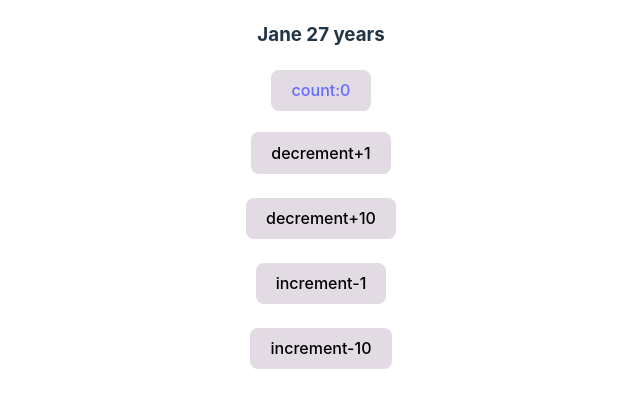
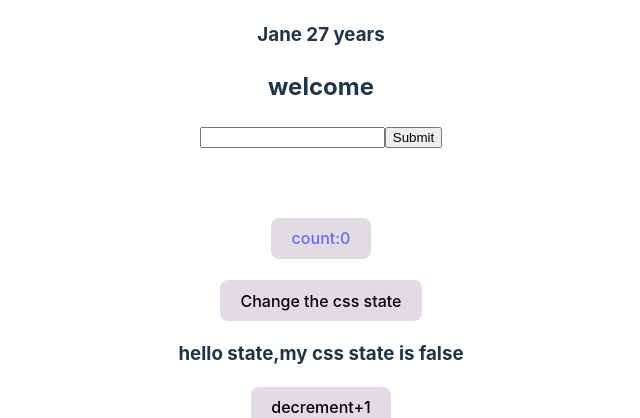
Before and after one commit to waraumbach/react.recap, a React (Vite) app: page / in a window 1280 px wide. Shown: the part 699-1117 px from the top of the page, without its empty margins (319-959 px from the left). Built offline with nearby package versions, Linux system fonts and the light colour scheme.

Commit message:
updated State

```diff
--- a/src/Components/Counter.jsx
+++ b/src/Components/Counter.jsx
@@ -2,14 +2,40 @@ import { useState } from "react";
 
 const Counter = () => {
   const [count, setCount] = useState(0);
+  const [cssMode, setCssMode] = useState(false);
+  const [name, setName] = useState();
 
   return (
     <>
+      <div style={{ backgroundColor: cssMode ? "pink" : "white" }}>
+        <h2>welcome {name}</h2>
+        <form
+          onSubmit={(e) => {
+            e.preventDefault();
+            console.log(e);
+            setName("jane");
+          }}
+        >
+          <input
+            type="text"
+            onChange={(event) => setName(event.target.value)}
+          />
+          <input type="submit" />
+        </form>
+      </div>
+      <br />
+      <br />
+
       <h4>
         <button>
           <a href="#">count:{count}</a>
         </button>
       </h4>
+      <button onClick={() => setCssMode(!cssMode)}>Change the css state</button>
+      <div>
+        <h3>hello state,my css state is {cssMode ? "true" : "false"}</h3>
+      </div>
+
       <button onClick={() => setCount(count + 1)}>decrement+1 </button>
       <br />
       <br />
@@ -20,6 +46,7 @@ const Counter = () => {
       <br />
       <br />
       <button onClick={() => setCount(count - 10)}>increment-10 </button>
+      <br />
     </>
   );
 };
--- a/src/index.css
+++ b/src/index.css
@@ -69,6 +69,6 @@ button:focus-visible {
     color: rgb(43, 43, 46);
   }
   button {
-    background-color: #e3dbe3;‚
+    background-color: #e3dbe3;
   }
 }
```
